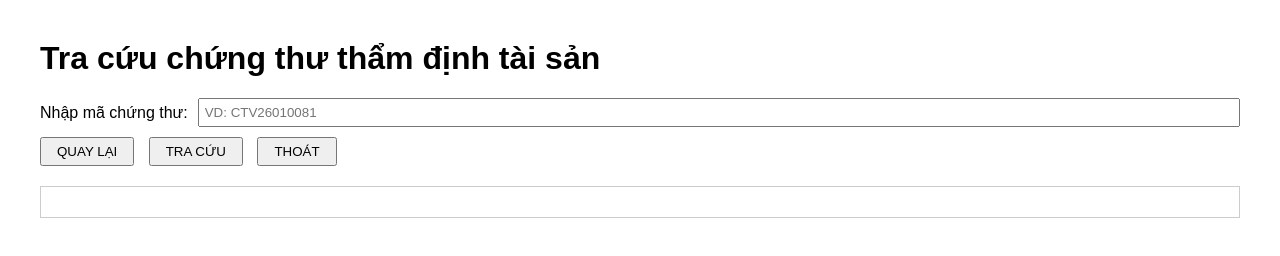
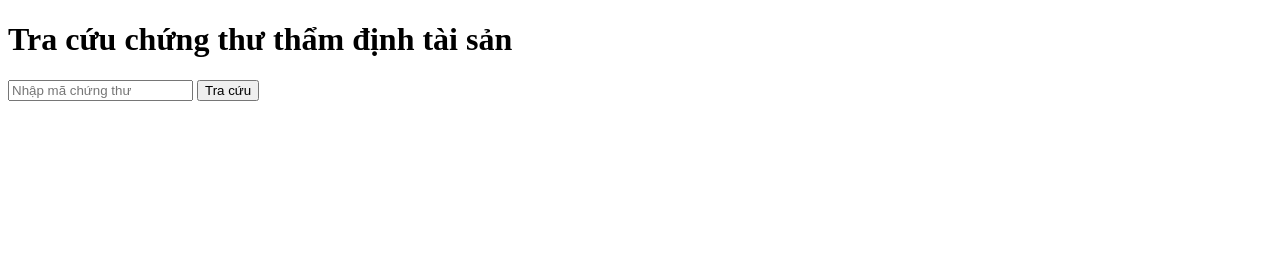
Before and after one commit to vngtracuu/tracuudraf, a website: page public/index.html in a window 1280 px wide. Drawn offline with Linux system fonts and the light colour scheme.

Commit message:
sửa tiếp

```diff
--- a/public/index.html
+++ b/public/index.html
@@ -3,51 +3,28 @@
 <head>
   <meta charset="UTF-8">
   <title>Tra cứu chứng thư</title>
-  <style>
-    body { font-family: Arial, sans-serif; margin: 40px; }
-    .row { display: flex; align-items: center; margin-bottom: 10px; }
-    label { margin-right: 10px; }
-    input { flex: 1; padding: 5px; }
-    button { margin-right: 10px; padding: 5px 15px; }
-    .result { margin-top: 20px; border: 1px solid #ccc; padding: 15px; }
-  </style>
 </head>
 <body>
   <h1>Tra cứu chứng thư thẩm định tài sản</h1>
-  <div class="row">
-    <label for="searchId">Nhập mã chứng thư:</label>
-    <input type="text" id="searchId" placeholder="VD: CTV26010081">
-  </div>
-  <div>
-    <button onclick="resetForm()">QUAY LẠI</button>
-    <button onclick="searchDoc()">TRA CỨU</button>
-    <button onclick="window.close()">THOÁT</button>
-  </div>
-  <div id="result" class="result"></div>
+  <input type="text" id="maChungThu" placeholder="Nhập mã chứng thư">
+  <button onclick="traCuu()">Tra cứu</button>
+
+  <div id="ketQua" style="margin-top:20px;"></div>
 
   <script>
-    async function searchDoc() {
-      const id = document.getElementById('searchId').value.trim();
-      if (!id) return alert('Vui lòng nhập mã chứng thư');
-      const res = await fetch(`/api/docs/${id}`);
-      if (!res.ok) {
-        document.getElementById('result').innerHTML = '<p>Không tìm thấy chứng thư</p>';
+    async function traCuu() {
+      const id = document.getElementById('maChungThu').value.trim();
+      if (!id) {
+        alert("Vui lòng nhập mã chứng thư");
         return;
       }
-      const data = await res.json();
-      document.getElementById('result').innerHTML = `
-        <h2>Chứng thư thẩm định tài sản</h2>
-        <p><strong>Mã chứng thư:</strong> ${data.id}</p>
-        <p><strong>Ngày chứng thư:</strong> ${data.ngay}</p>
-        <p><strong>Khách hàng:</strong> ${data.ten}</p>
-        <p><strong>Kết quả:</strong> ${data.Ketqua}</p>
-        <p><strong>Tài sản:</strong> ${data.taisan}</p>
-      `;
-    }
-
-    function resetForm() {
-      document.getElementById('searchId').value = '';
-      document.getElementById('result').innerHTML = '';
+      const res = await fetch(`/docs-page/${id}`);
+      if (res.ok) {
+        const html = await res.text();
+        document.getElementById('ketQua').innerHTML = html;
+      } else {
+        document.getElementById('ketQua').innerHTML = "<p style='color:red;'>Không tìm thấy chứng thư</p>";
+      }
     }
   </script>
 </body>
```
Also changed, not shown: api/docs-page/[id].js (line endings or trailing spaces), api/docs/[id].js (line endings or trailing spaces), api/qrcode/[id].js (line endings or trailing spaces), data.json (line endings or trailing spaces).
